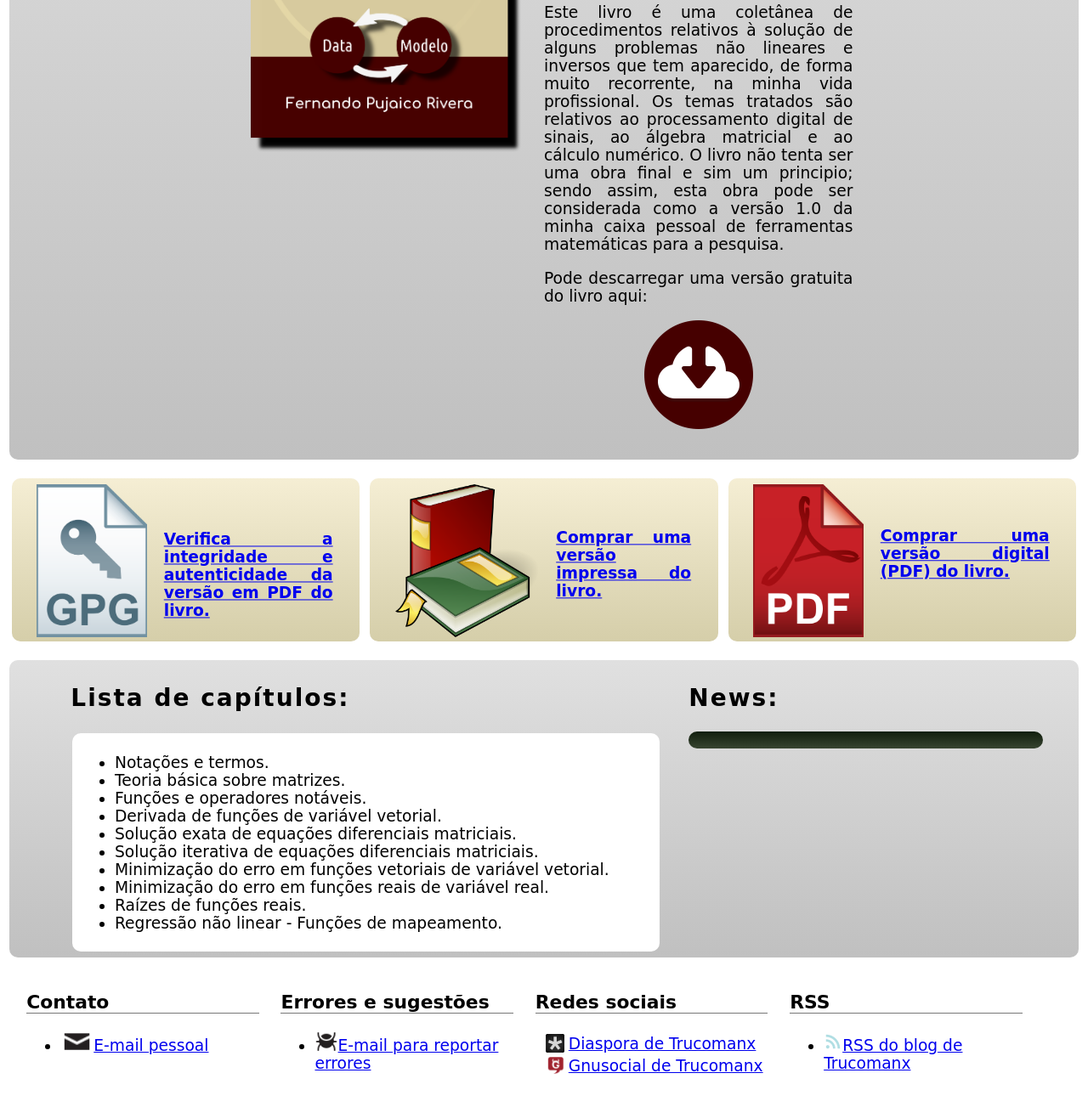
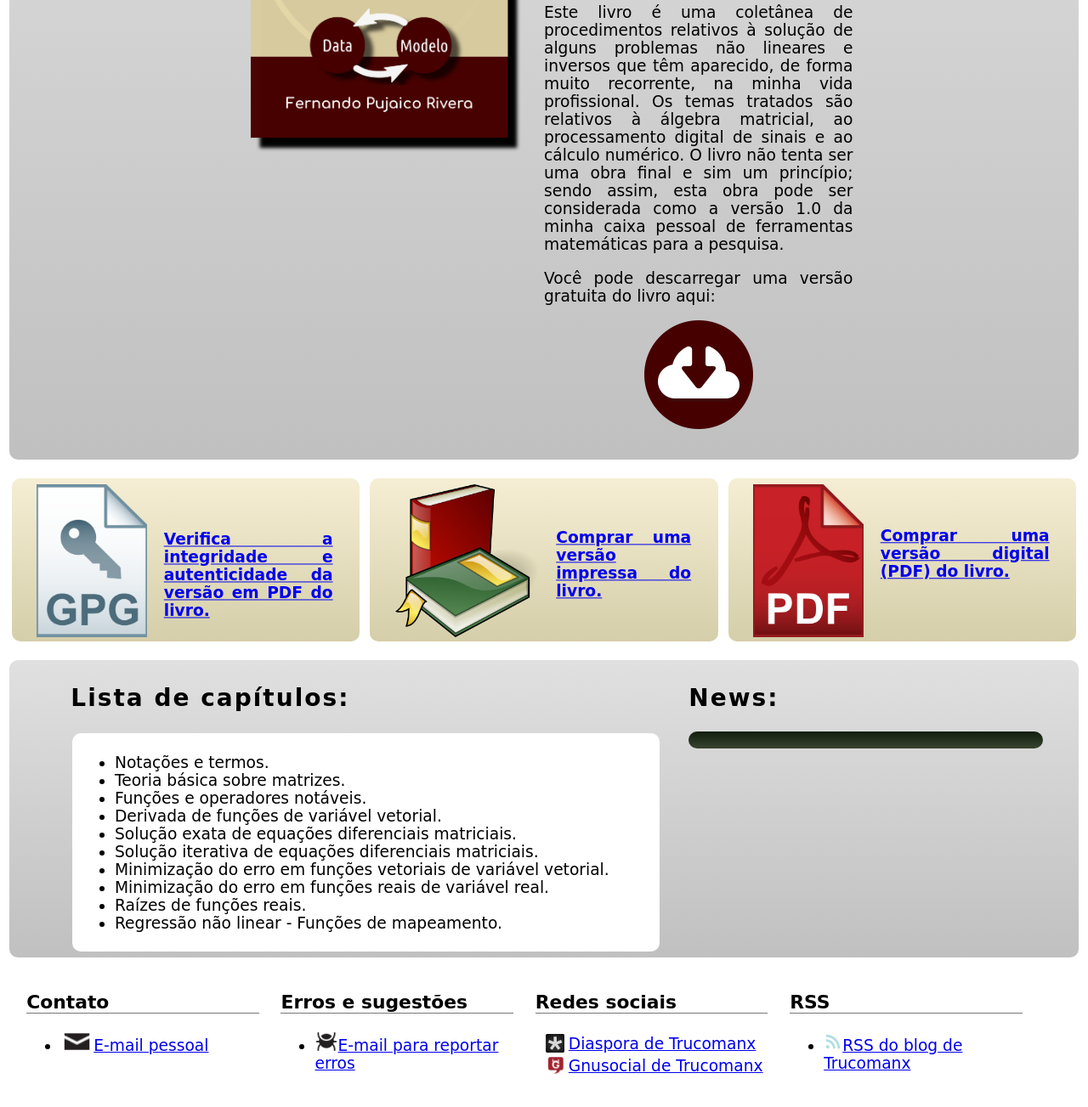
Before and after one commit to trucomanx/metodos.numericos, a plain HTML site: page index.html in a window 1280 px wide. Shown: the part 353-1656 px from the top of the page at 85% size. Drawn offline with Linux system fonts and the light colour scheme; no server answers.

Commit message:
corrigindo erros

```diff
--- a/foot.html
+++ b/foot.html
@@ -10,11 +10,11 @@
 		</div>
 
 		<div class="box">
-			<h3>Errores e sugestões</h3>
+			<h3>Erros e sugestões</h3>
 			<div class="box-content">
 				<ul>
             		<li><a href="https://savannah.nongnu.org/users/trucomanx" target="_blank">
-                        <img src="img/bug.png" height="22">E-mail para reportar errores</a>
+                        <img src="img/bug.png" height="22">E-mail para reportar erros</a>
                     </li>
 				</ul>
 			</div>
--- a/index.html
+++ b/index.html
@@ -64,12 +64,12 @@
                 <div style="float: right; width: 50.0%;">
                     <h1>Métodos numéricos: Problemas não lineares e inversos</h1>
                     <p>Este livro é uma coletânea de procedimentos relativos à solução de alguns problemas
-            não lineares e inversos que tem aparecido, de forma muito recorrente, na minha vida profissional.
-            Os temas tratados são relativos ao processamento digital de sinais, ao álgebra matricial e ao cálculo numérico.
-            O livro não tenta ser uma obra final e sim um principio; sendo assim,
+            não lineares e inversos que têm aparecido, de forma muito recorrente, na minha vida profissional.
+            Os temas tratados são relativos à álgebra matricial, ao processamento digital de sinais e ao cálculo numérico.
+            O livro não tenta ser uma obra final e sim um princípio; sendo assim,
             esta obra pode ser considerada como a versão 1.0 da minha caixa pessoal de ferramentas matemáticas para a pesquisa.</p>
 
-                    <p>Pode descarregar uma versão gratuita do livro aqui:</p>
+                    <p>Você pode descarregar uma versão gratuita do livro aqui:</p>
                         <a href="index.html">
                         <img  src="img/Circle-icons-download.png" width=128  border="0" />
                         </a>
```
Also changed, not shown: comprar-digital.html (+1 -1 lines), comprar-impresso.html (+1 -1 lines).
